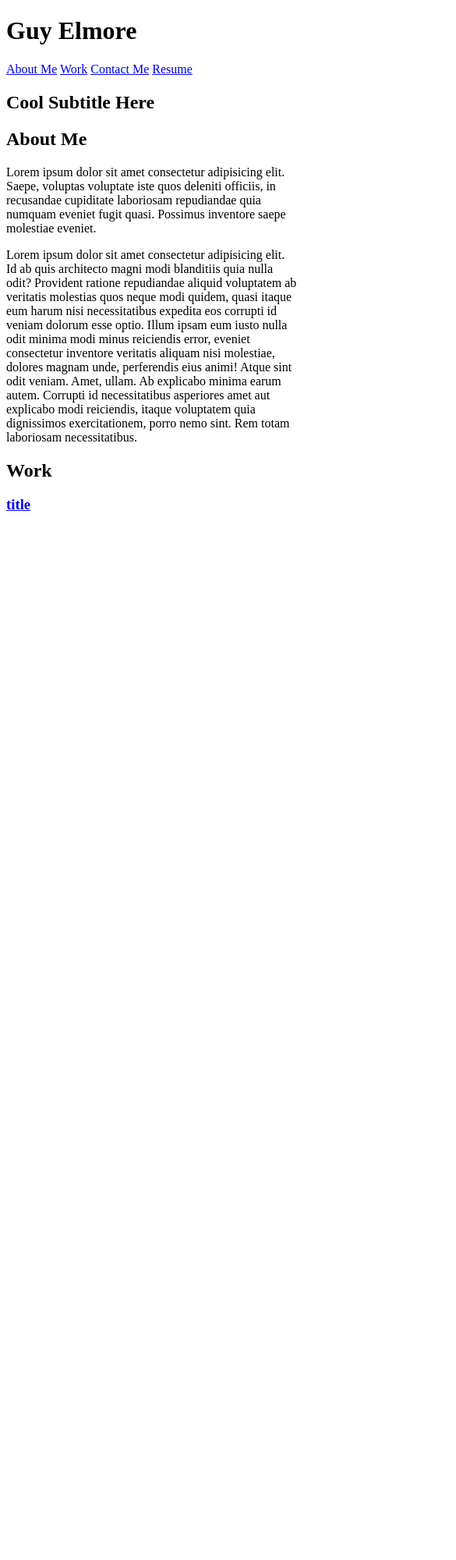
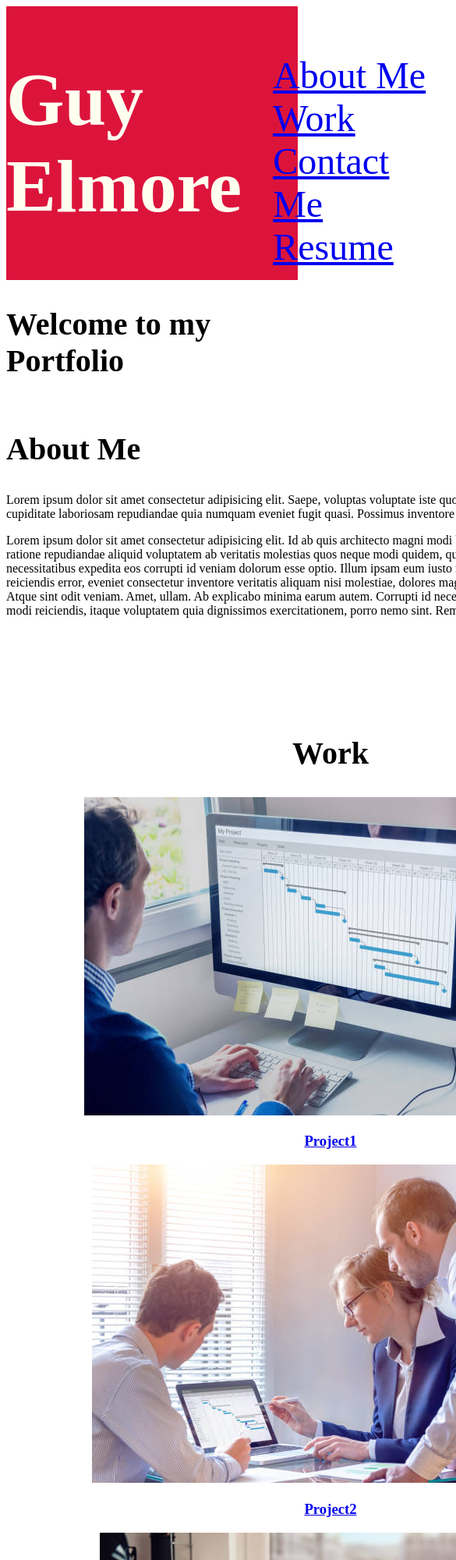
Before and after one commit to kge123/advanced-css-portfolio, a plain HTML site: page index.html in a window 390 px wide. Shown: the top 2000 px of the page at 78% size, 585 px wide, since content can reach past the window. Before the commit the page ends 844 px from the top, so only its background shows below. Drawn offline with Linux system fonts and the light colour scheme.

Commit message:
Added to HTML and CSS

```diff
--- a/index.html
+++ b/index.html
@@ -15,22 +15,26 @@
     <!-- Nav Bar with links -->
     <nav>
         <!-- About Me / Work / Contact links / Resume -->
-        <a href="#about">About Me</a>
-        <a href="#work">Work</a>
-        <a href="#contactme">Contact Me</a>
-        <a href="#">Resume</a>
+        <ul>
+            <a href="#about">About Me</a>
+            <a href="#work">Work</a>
+            <a href="#contactme">Contact Me</a>
+            <a href="#">Resume</a>
+        </ul>
     </nav>
 </header>
 
 <!-- Banner with text -->
 <section class="banner">
     <div>
-        <h2>Cool Subtitle Here</h2>
+        <h2>Welcome to my Portfolio</h2>
     </div>
 </section>
 
 <!-- Main content container with About Me, Work, Contact Me -->
-<section class="maincontainer">
+<!-- Created main section to separate section above -->
+<main>
+    <section class="maincontainer">
     <!-- About Me container -->
    <div id="about" class="section">
        <h2>About Me</h2>
@@ -41,22 +45,58 @@
    </div>
 
     <!-- Work container -->
-    <div id="work" class="section">
+    <!-- Add images -->
+    <div id="work" class="workprojects">
         <h2>Work</h2>
         <div>
-            <a href="#" class="item projectOne">
+            <a href="#" class="portfolioprojectsbig">
+                <img src="./images/Project 1 Stock Photo.jpg" alt="Project1">
                 <div>
-                    <h3>title</h3>
+                    <h3>Project1</h3>
+                </div>
+            </a>
+            <a href="#" class="portfolioprojects">
+                <img src="./images/Project 2 Stock Photo.jpg" alt="Project2">
+                <div>
+                    <h3>Project2</h3>
+                </div>
+            </a>
+            <a href="#" class="portfolioprojects">
+                <img src="./images/Project 3 Stock Photo.jpg" alt="Project3">
+                <div>
+                    <h3>Project3</h3>
+                </div>
+            </a>
+            <a href="#" class="portfolioprojects">
+                <img src="./images/Project 4 Stock Photo.jpg" alt="Project4">
+                <div>
+                    <h3>Project4</h3>
+                </div>
+            </a>
+            <a href="#" class="portfolioprojects">
+                <img src="./images/Project 5 Stock Photo.jpg" alt="Project5">
+                <div>
+                    <h3>Project5</h3>
+                </div>
+            </a>
+            <a href="#" class="portfolioprojects">
+                <img src="./images/Project 6 Stock Photo.jpg" alt="Project6">
+                <div>
+                    <h3>Project6</h3>
                 </div>
             </a>
         </div>
     </div>
+    <!-- Move contact me container into main -->
+    <div id="contactme" class="section">
+        <h2>Contact Me</h2>
+            <div>
+                <p>727-773-7500</p>
+                <p>kgelmorejr@gmail.com</p>
+            </div>
+    </div>
+</main>
+ <!-- Contact Me container -->
+</body>
 
-
-    <!-- Contact Me container -->
-
-</section>
-
-
-</body>
 </html>
--- a/style.css
+++ b/style.css
@@ -1 +1,71 @@
 /* style from the top of the html to the bottom. */
+/* Adjusting Header and Nav ul */
+header {
+    display: flex;
+    justify-content: space-between;
+    margin-top: 1%;
+    align-items: center;
+    font-size: 300%;
+    background: crimson;
+    color: ivory;
+
+}
+nav ul {
+    display: flexbox;
+    justify-content: baseline;
+    margin-bottom: 1%;
+    min-width: 200px;
+}
+
+section h2 {
+    display: flex;
+    justify-content: flex-end;
+    align-items:center;
+    font-size: 250%;
+}
+
+main {
+    display: flex;
+    flex-wrap: wrap;
+}
+
+main section h2 {
+    display: flex;
+    justify-content: left;
+}
+div h2 div p {
+    display: flex;
+    justify-content: right;
+}
+
+div h3 {
+    display: flex;
+    justify-content: center;
+}
+
+.workprojects {
+    flex: 1;
+    padding: 100px;
+    display: flex;
+    flex-wrap: wrap;
+    justify-content: space-evenly;
+}
+
+.portfolioprojectsbig {
+}
+
+.portfolioprojects {
+    border-style: hidden;
+    border-width: 5px;
+    border-radius: 50px;
+    padding: 10px;
+    flex: 0 0 200px;
+}
+
+@media screen and (max-width: 768px) {
+    main,
+    nav {
+        flex-direction: column;
+    }
+
+}
```
Also changed, not shown: images/Project 1 Stock Photo.jpg (added), images/Project 2 Stock Photo.jpg (added), images/Project 3 Stock Photo.jpg (added), images/Project 4 Stock Photo.jpg (added), images/Project 5 Stock Photo.jpg (added), images/Project 6 Stock Photo.jpg (added).
